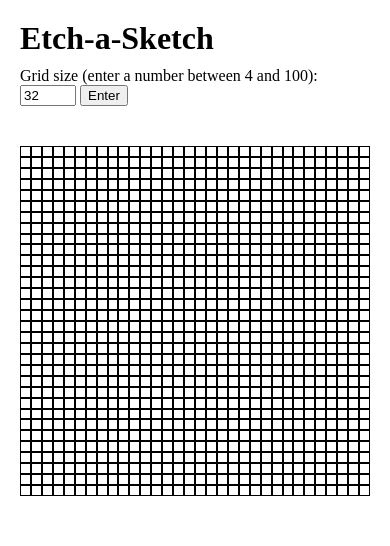
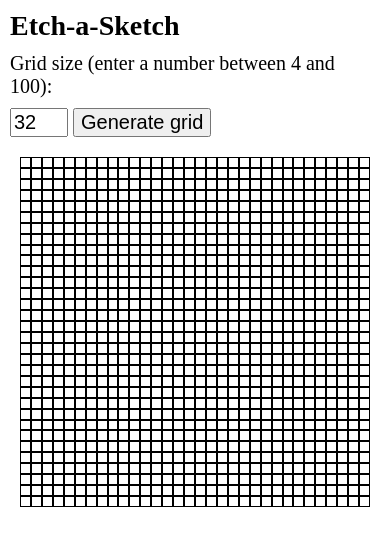
Before and after one commit to AkiPoh/OLD-draw-a-sketch-PUBLIC, a plain HTML site: page index.html in a window 390 px wide. Drawn offline with Linux system fonts and the light colour scheme.

Commit message:
Improve responsiveness on small screens

```diff
--- a/index.html
+++ b/index.html
@@ -12,8 +12,10 @@
         <h1>Etch-a-Sketch</h1>
         <div id="adjustSettings">
             <label for="">Grid size (enter a number between 4 and 100):</label>
-            <input type="number" id="gridSize" name="gridSize" min="4" max="32">
-            <button type="button" id="enterButton">Enter</button>
+            <div>
+                <input type="number" id="gridSize" name="gridSize" min="4" max="32">
+                <button type="button" id="enterButton">Generate grid</button>
+            </div>
         </div>
     </div>
     <div id="gridContainer">
--- a/style.css
+++ b/style.css
@@ -4,6 +4,7 @@ body {
     display: flex;
     flex-direction: column;
     height: 100vh;
+    box-sizing: border-box;
 }
 
 #top {
@@ -17,6 +18,10 @@ h1 {
 
 #adjustSettings {
     margin-bottom: 0;
+    display: flex;
+    gap: 10px;
+    align-items: center;
+    flex-wrap: wrap;
 }
 
 #gridContainer {
@@ -37,7 +42,6 @@ h1 {
     flex-direction: column;
 }
 
-
 .gridRow {
     flex: 1;
     display: flex;
@@ -52,3 +56,35 @@ h1 {
 .colored {
     background-color: black;
 }
+
+@media (max-width: 800px) {
+    #top {
+        padding: 10px;
+    }
+
+    h1 {
+        font-size: 28px;
+    }
+
+    #adjustSettings {
+        flex-direction: column;
+        align-items: flex-start;
+    }
+
+    #adjustSettings, #gridSize, #enterButton {
+        font-size: 20px;
+    }
+
+    #gridSize {
+        width: 50px;
+    }
+
+    #gridContainer {
+        padding: 10px;
+    }
+
+    .grid {
+        max-width: calc(100vmin - 20px);
+        max-height: calc(100vmin - 20px);
+    }
+}
```
